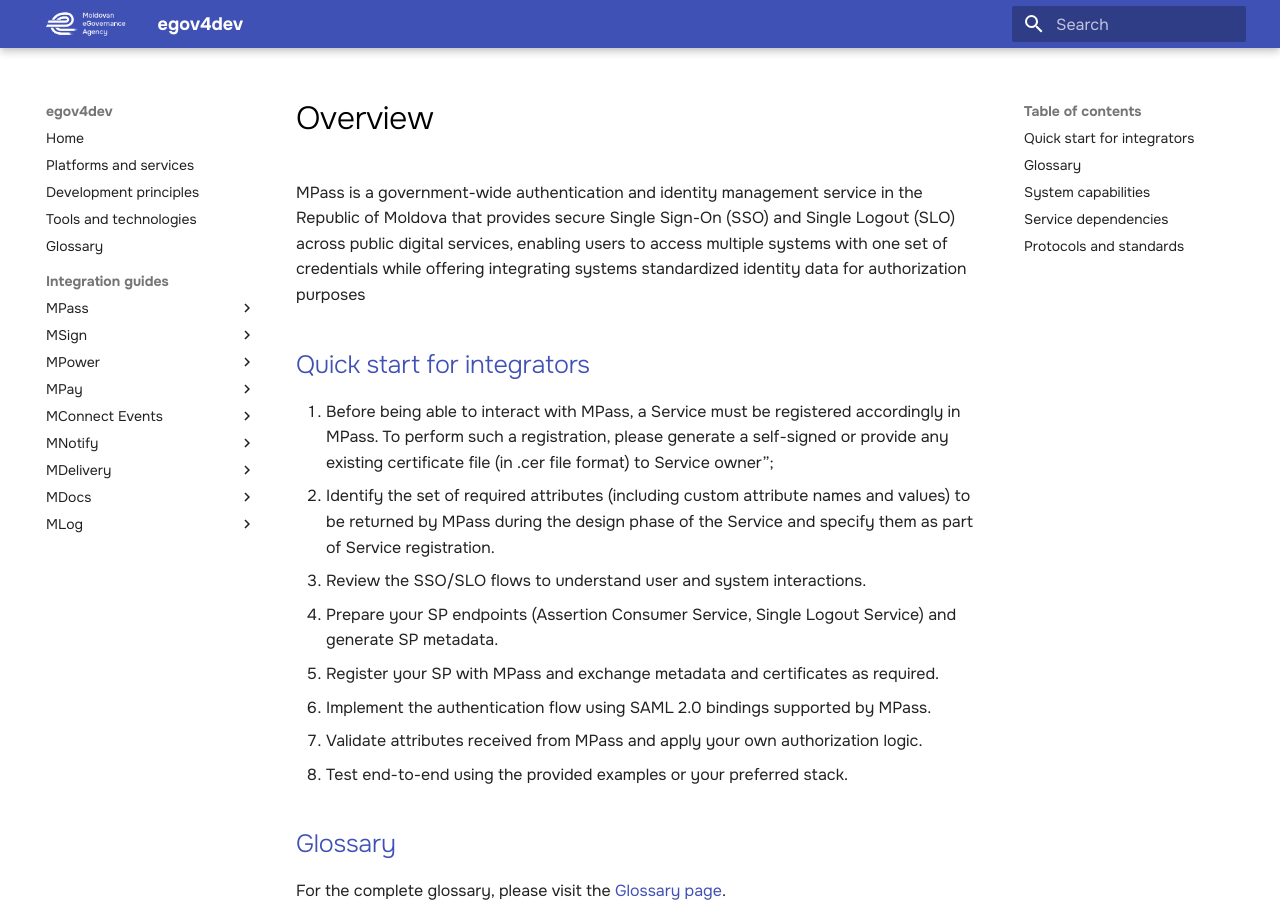
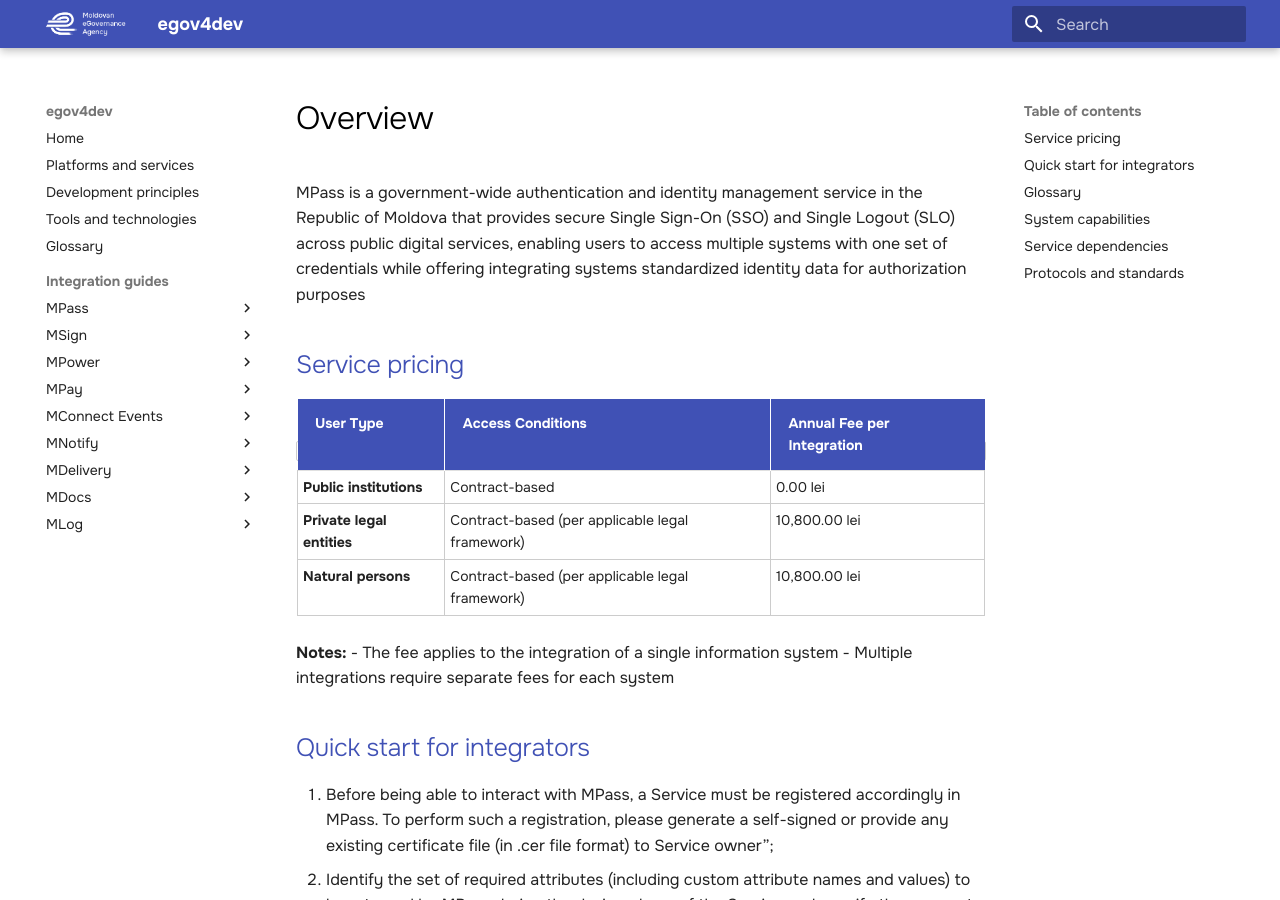
Before and after one commit to egov-moldova/egov4dev, an MkDocs documentation site: the page built from docs/guides/mpass/index.md, in a window 1280 px wide and 900 px high. Built offline with MkDocs 1.6.1 and Material for MkDocs 9.7.7, drawn with Linux system fonts in a browser that asks for light colours.

Commit message:
Update index.md

```diff
--- a/docs/guides/mpass/index.md
+++ b/docs/guides/mpass/index.md
@@ -1,6 +1,18 @@
 # Overview
 
 MPass is a government-wide authentication and identity management service in the Republic of Moldova that provides secure Single Sign-On (SSO) and Single Logout (SLO) across public digital services, enabling users to access multiple systems with one set of credentials while offering integrating systems standardized identity data for authorization purposes
+
+## Service pricing
+
+| User Type | Access Conditions | Annual Fee per Integration |
+|-----------|-------------------|---------------------------|
+| **Public institutions** | Contract-based | 0.00 lei |
+| **Private legal entities** | Contract-based (per applicable legal framework) | 10,800.00 lei |
+| **Natural persons** | Contract-based (per applicable legal framework) | 10,800.00 lei |
+
+**Notes:**
+- The fee applies to the integration of a single information system
+- Multiple integrations require separate fees for each system
 
 ## Quick start for integrators
 
```
